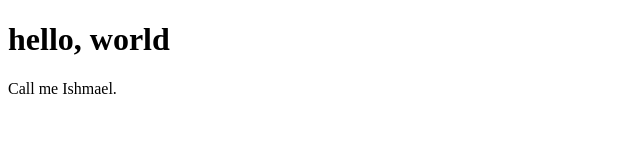
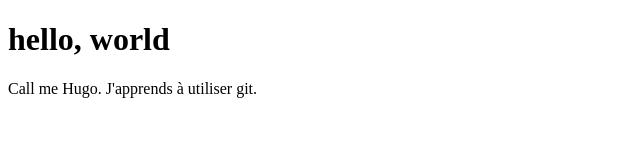
Before and after one commit to HugBDN3/Website, a plain HTML site: page index.html in a window 1280 px wide. Shown: the whole page, without its empty margins (0-640 px from the left). Drawn offline with Linux system fonts and the light colour scheme.

Commit message:
Change name

```diff
--- a/index.html
+++ b/index.html
@@ -1,10 +1,11 @@
 <!DOCTYPE html>
 <html>
  <head>
-   <title>Test</title>
+   <title>A whale of greeting</title>
  </head>
  <body>
   <h1>hello, world</h1>
-  <p>Call me Ishmael.</p>
+  <p>Call me Hugo.
+  J'apprends à utiliser git.</p>
  </body>
 </html>
```
